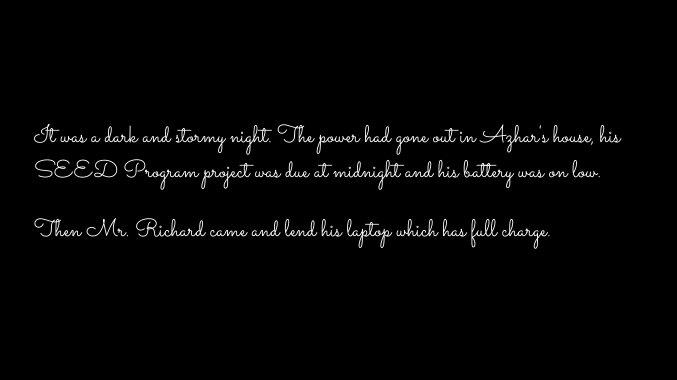
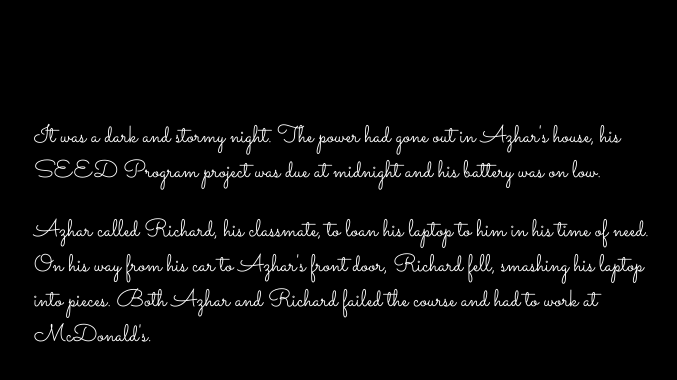
Before and after one commit to azharahamed/Fireside_Story, a plain HTML site: page index.html in a window 1280 px wide. Shown: the whole page, without its empty margins (286-963 px from the left). Drawn offline with Linux system fonts and the light colour scheme.

Commit message:
Added more details to the story

```diff
--- a/index.html
+++ b/index.html
@@ -10,6 +10,7 @@
 </head>
 <body>
   <p>It was a dark and stormy night. The power had gone out in Azhar's house, his SEED Program project was due at midnight and his battery was on low.</p>
-  <P>Then Mr. Richard came and lend his laptop which has full charge.</P>
+  <P>Azhar called Richard, his classmate, to loan his laptop to him in his time of need. On his way from his car to Azhar's front door, Richard fell, smashing his laptop into pieces.
+    Both Azhar and Richard failed the course and had to work at McDonald's.  </P>
 </body>
 </html>
```
